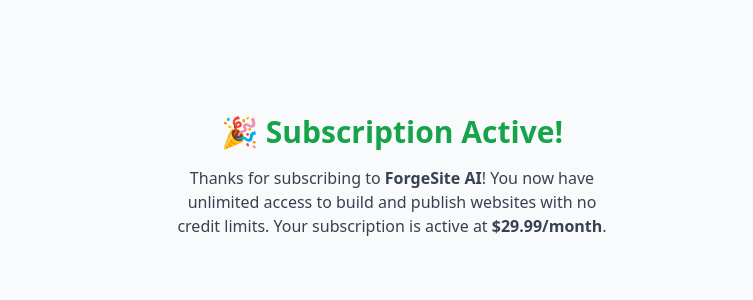
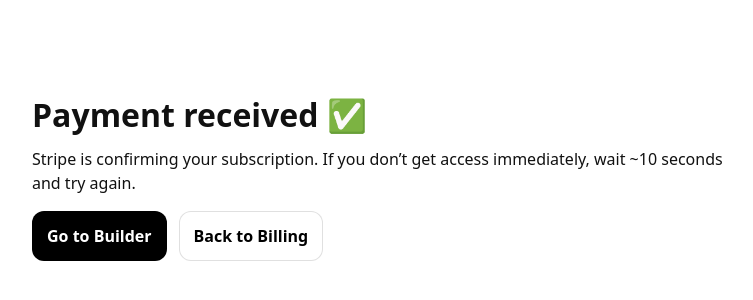
Before and after one commit to blin1124/forgesite, a Next.js app: page /pro/success in a window 1280 px wide. Shown: the part 224-524 px from the top of the page, without its empty margins (248-1001 px from the left). Built offline with nearby package versions, Linux system fonts and the light colour scheme.

Commit message:
Refactor Success page layout and styles

```diff
--- a/app/pro/success/page.tsx
+++ b/app/pro/success/page.tsx
@@ -1,14 +1,49 @@
-export default function Success() {
+import Link from "next/link";
+
+export const dynamic = "force-dynamic";
+
+export default function ProSuccessPage({ searchParams }: { searchParams: { session_id?: string } }) {
+  const sessionId = searchParams?.session_id || "";
+
   return (
-    <div className="flex flex-col items-center justify-center h-screen text-center bg-gray-50">
-      <h1 className="text-3xl font-semibold mb-4 text-green-600">
-        🎉 Subscription Active!
-      </h1>
-      <p className="text-gray-700 max-w-md">
-        Thanks for subscribing to <strong>ForgeSite AI</strong>!
-        You now have unlimited access to build and publish websites with no credit limits.
-        Your subscription is active at <strong>$29.99/month</strong>.
-      </p>
-    </div>
-  )
+    <main style={{ minHeight: "100vh", display: "grid", placeItems: "center", padding: 24 }}>
+      <div style={{ maxWidth: 720, width: "100%" }}>
+        <h1 style={{ fontSize: 32, fontWeight: 900 }}>Payment received ✅</h1>
+        <p style={{ marginTop: 8 }}>
+          Stripe is confirming your subscription. If you don’t get access immediately, wait ~10 seconds and try again.
+        </p>
+
+        <div style={{ marginTop: 16, display: "flex", gap: 12, flexWrap: "wrap" }}>
+          <Link href="/builder" style={btn}>Go to Builder</Link>
+          <Link href="/billing" style={btn2}>Back to Billing</Link>
+        </div>
+
+        {sessionId ? (
+          <p style={{ marginTop: 14, opacity: 0.7, fontSize: 12 }}>session_id: {sessionId}</p>
+        ) : null}
+      </div>
+    </main>
+  );
 }
+
+const btn: React.CSSProperties = {
+  display: "inline-block",
+  padding: "12px 14px",
+  borderRadius: 12,
+  border: "1px solid rgba(0,0,0,0.12)",
+  background: "black",
+  color: "white",
+  fontWeight: 800,
+  textDecoration: "none",
+};
+
+const btn2: React.CSSProperties = {
+  display: "inline-block",
+  padding: "12px 14px",
+  borderRadius: 12,
+  border: "1px solid rgba(0,0,0,0.12)",
+  background: "white",
+  color: "black",
+  fontWeight: 800,
+  textDecoration: "none",
+};
```
